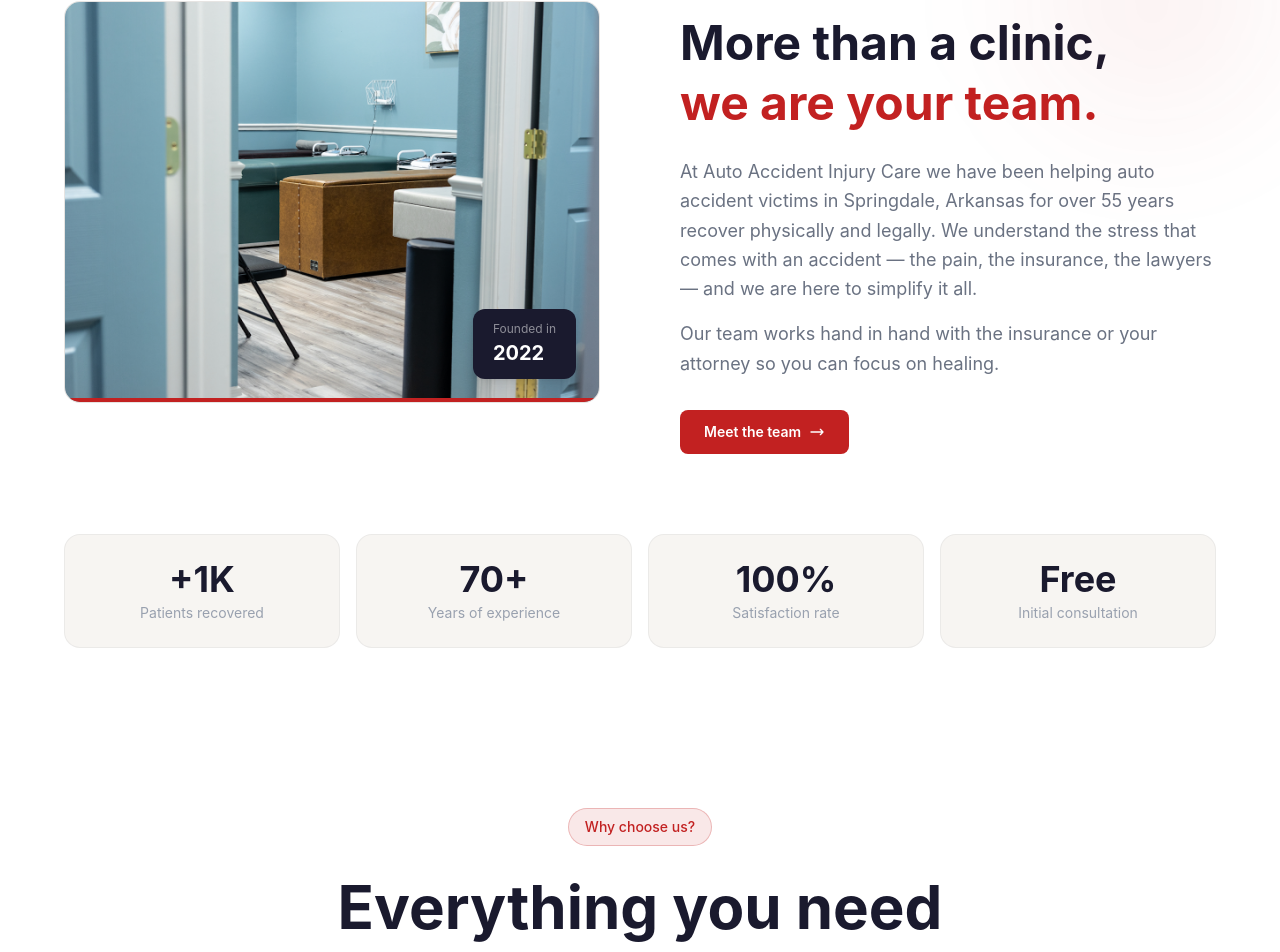
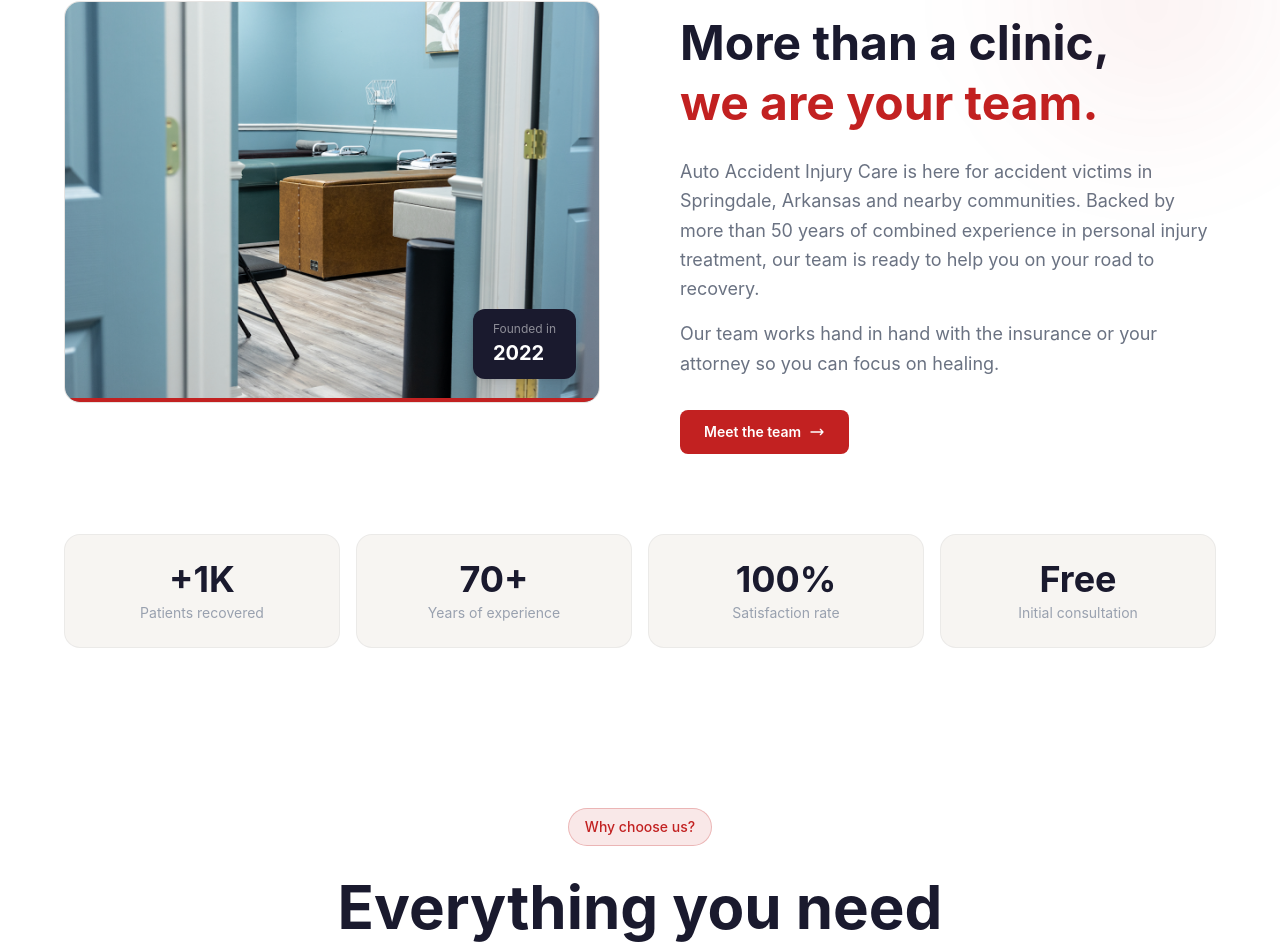
Before and after one commit to Apholo10/Aaic1, a React (Vite) app: page / in a window 1280 px wide. Shown: the part 929-1881 px from the top of the page. Built offline with nearby package versions, Linux system fonts and the light colour scheme; no server answers.

Commit message:
descripción del cambio

```diff
--- a/src/translations/en.js
+++ b/src/translations/en.js
@@ -40,7 +40,7 @@
     badge: "Who we are",
     title1: "More than a clinic,",
     title2: "we are your team.",
-    p1: "At Auto Accident Injury Care we have been helping auto accident victims in Springdale, Arkansas for over 55 years recover physically and legally. We understand the stress that comes with an accident — the pain, the insurance, the lawyers — and we are here to simplify it all.",
+    p1: "Auto Accident Injury Care is here for accident victims in Springdale, Arkansas and nearby communities. Backed by more than 50 years of combined experience in personal injury treatment, our team is ready to help you on your road to recovery.",
     p2: "Our team works hand in hand with the insurance or your attorney so you can focus on healing.",
     button: "Meet the team",
     foundedLabel: "Founded in",
--- a/src/translations/es.js
+++ b/src/translations/es.js
@@ -34,7 +34,7 @@
     badge: "Quiénes somos",
     title1: "Más que una clínica,",
     title2: "somos tu equipo.",
-    p1: "En Auto Accident Injury Care llevamos más de 55 años ayudando a víctimas de accidentes de tráfico en Springdale, Arkansas a recuperarse física y legalmente. Entendemos el estrés que viene con un accidente — el dolor, los seguros, los abogados — y estamos aquí para simplificarlo todo.",
+    p1: "Auto Accident Injury Care está aquí para las víctimas de accidentes en Springdale, Arkansas y comunidades cercanas. Respaldados por más de 50 años de experiencia combinada en el tratamiento de lesiones personales, nuestro equipo está listo para ayudarte en tu camino hacia la recuperación.",
     p2: "Nuestro equipo de quiroprácticos certificados trabaja de la mano con abogados de lesiones personales para que tú solo te enfoques en sanar.",
     button: "Conoce al equipo",
     foundedLabel: "Fundada en",
```
